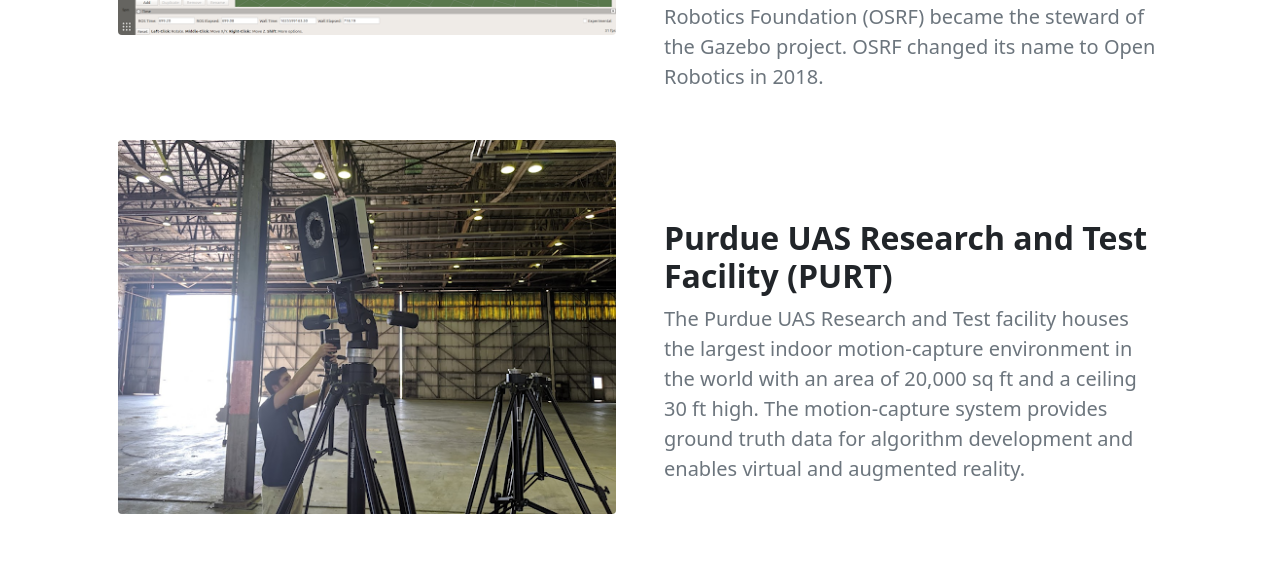
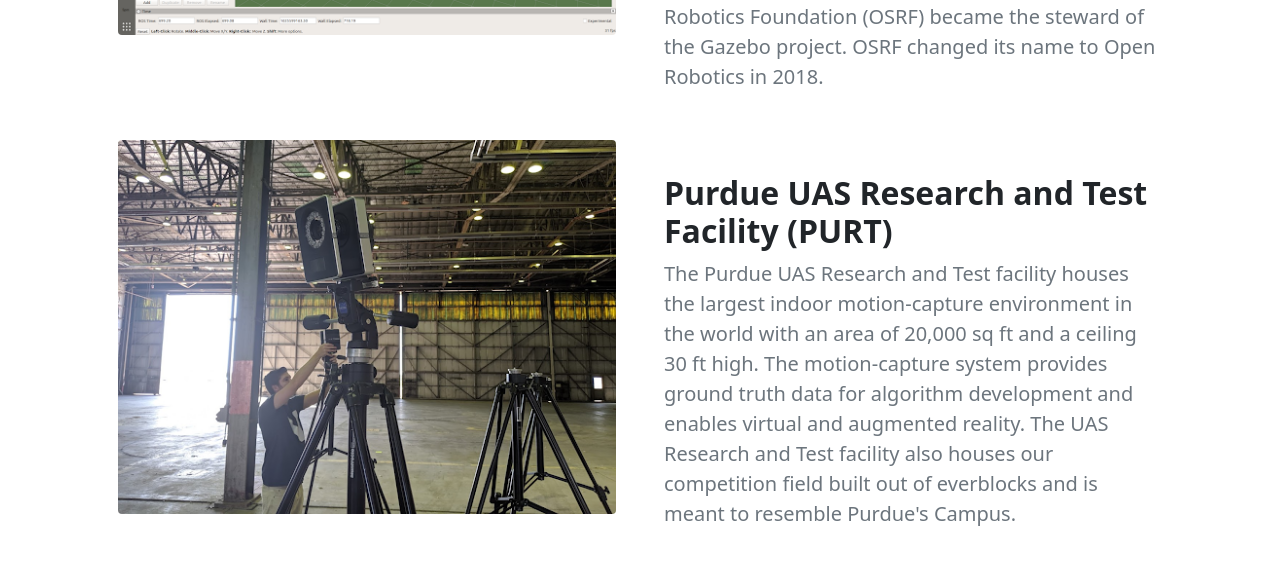
Before and after one commit to OliverQiang/Ri4rover, a Jekyll site: the page built from _pages/resources.html, in a window 1280 px wide and 900 px high, scrolled down 502 px, cut to the strip 0-586 px from the top of the window. Shown: the top 565 px of the strip. Built offline with Jekyll 4.4.1, drawn with Linux system fonts in a browser that asks for light colours.

Commit message:
Added more information about the UAV Lab

```diff
--- a/_pages/resources.html
+++ b/_pages/resources.html
@@ -25,7 +25,10 @@ title: Ri4rover
             <div class="col-lg-6 mb-5 mb-5 mb-xl-5"><img class="img-fluid rounded mb-5 mb-lg-0" src="assets/gallery/c.hanger.png" alt="..." /></div>
             <div class="col-lg-6">
                 <h2 class="fw-bolder">Purdue UAS Research and Test Facility (PURT)</h2>
-                <p class="lead fw-normal text-muted mb-0">The Purdue UAS Research and Test facility houses the largest indoor motion-capture environment in the world with an area of 20,000 sq ft and a ceiling 30 ft high. The motion-capture system provides ground truth data for algorithm development and enables virtual and augmented reality. </p>
+                <p class="lead fw-normal text-muted mb-0">The Purdue UAS Research and Test facility houses the largest indoor motion-capture environment in the world with an area of 20,000 sq ft and a ceiling 30 ft high.
+                    The motion-capture system provides ground truth data for algorithm development and enables virtual and augmented reality.
+                    The UAS Research and Test facility also houses our competition field built out of everblocks and is meant to resemble Purdue's Campus.
+                </p>
             </div>
         </div>
     </div>
```
